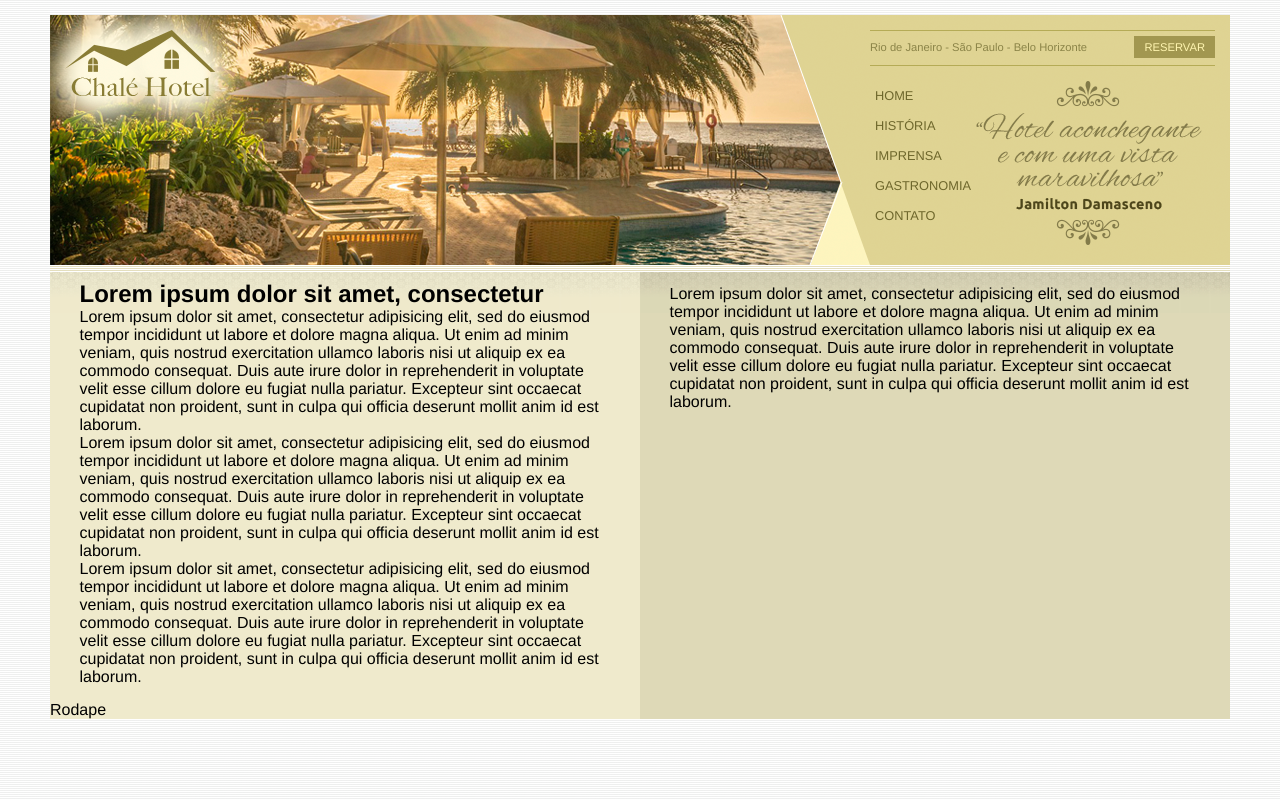
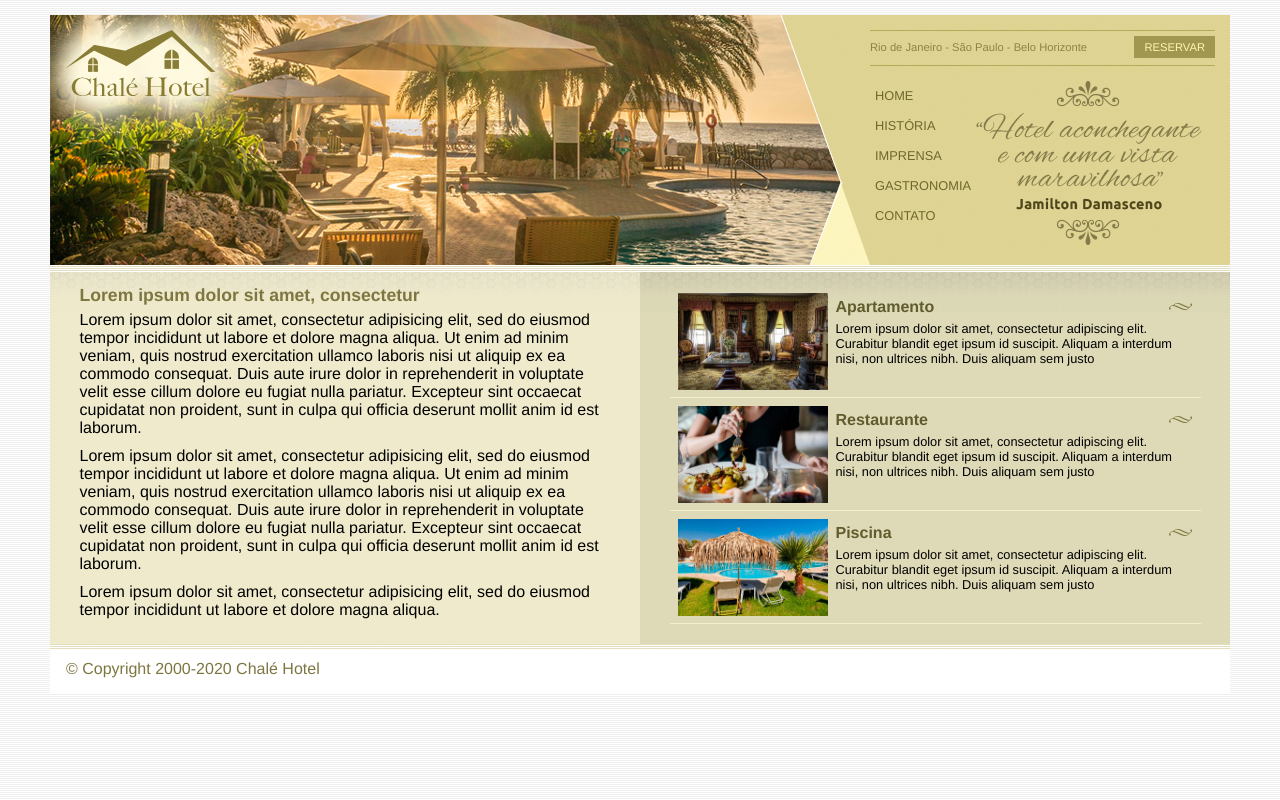
Before and after one commit to Nathy14/front-end-course, a PHP site: page / in a window 1280 px wide. Run offline with PHP 8.4, Linux system fonts and the light colour scheme.

Commit message:
update project Chale Page

```diff
--- a/Projects/chalePage/index.html
+++ b/Projects/chalePage/index.html
@@ -50,20 +50,46 @@
           <h2>Lorem ipsum dolor sit amet, consectetur</h2>
           <p>Lorem ipsum dolor sit amet, consectetur adipisicing elit, sed do eiusmod tempor incididunt ut labore et dolore magna aliqua. Ut enim ad minim veniam, quis nostrud exercitation ullamco laboris nisi ut aliquip ex ea commodo consequat. Duis aute irure dolor in reprehenderit in voluptate velit esse cillum dolore eu fugiat nulla pariatur. Excepteur sint occaecat cupidatat non proident, sunt in culpa qui officia deserunt mollit anim id est laborum.</p>
           <p>Lorem ipsum dolor sit amet, consectetur adipisicing elit, sed do eiusmod tempor incididunt ut labore et dolore magna aliqua. Ut enim ad minim veniam, quis nostrud exercitation ullamco laboris nisi ut aliquip ex ea commodo consequat. Duis aute irure dolor in reprehenderit in voluptate velit esse cillum dolore eu fugiat nulla pariatur. Excepteur sint occaecat cupidatat non proident, sunt in culpa qui officia deserunt mollit anim id est laborum.</p>
-          <p>Lorem ipsum dolor sit amet, consectetur adipisicing elit, sed do eiusmod tempor incididunt ut labore et dolore magna aliqua. Ut enim ad minim veniam, quis nostrud exercitation ullamco laboris nisi ut aliquip ex ea commodo consequat. Duis aute irure dolor in reprehenderit in voluptate velit esse cillum dolore eu fugiat nulla pariatur. Excepteur sint occaecat cupidatat non proident, sunt in culpa qui officia deserunt mollit anim id est laborum.</p>
+          <p>Lorem ipsum dolor sit amet, consectetur adipisicing elit, sed do eiusmod tempor incididunt ut labore et dolore magna aliqua.</p>
         </div>
 
       </div> <!-- fim area-principal-->
 
       <div id="area-lateral"> <!--area-lateral-->
         <div class="conteudo">
-          <p>Lorem ipsum dolor sit amet, consectetur adipisicing elit, sed do eiusmod tempor incididunt ut labore et dolore magna aliqua. Ut enim ad minim veniam, quis nostrud exercitation ullamco laboris nisi ut aliquip ex ea commodo consequat. Duis aute irure dolor in reprehenderit in voluptate velit esse cillum dolore eu fugiat nulla pariatur. Excepteur sint occaecat cupidatat non proident, sunt in culpa qui officia deserunt mollit anim id est laborum.</p>
+          <ul id="beneficios">
+
+            <li>
+              <a href=#>
+                <img src="images/apartamento.jpg" width="150" alt="Apartamento">
+                <h3>Apartamento</h3>
+                <p>Lorem ipsum dolor sit amet, consectetur adipiscing elit. Curabitur blandit eget ipsum id suscipit. Aliquam a interdum nisi, non ultrices nibh. Duis aliquam sem justo</p>
+              </a>
+            </li>
+
+            <li>
+              <a href=#>
+                <img src="images/restaurante.jpg" width="150" alt="Restaurante">
+                <h3>Restaurante</h3>
+                <p>Lorem ipsum dolor sit amet, consectetur adipiscing elit. Curabitur blandit eget ipsum id suscipit. Aliquam a interdum nisi, non ultrices nibh. Duis aliquam sem justo</p>
+                </a>
+            </li>
+
+            <li>
+              <a href=#>
+                <img src="images/piscina.jpg" width="150" alt="Piscina">
+                <h3>Piscina</h3>
+                <p>Lorem ipsum dolor sit amet, consectetur adipiscing elit. Curabitur blandit eget ipsum id suscipit. Aliquam a interdum nisi, non ultrices nibh. Duis aliquam sem justo</p>
+              </a>
+            </li>
+
+          </ul>
         </div>
 
       </div> <!--fim area-lateral-->
 
       <div id= "rodape">
-        Rodape
+        <span>&copy; Copyright 2000-2020 Chalé Hotel</span>
       </div>
 
     </div><!--fim container-->
--- a/Projects/chalePage/style.css
+++ b/Projects/chalePage/style.css
@@ -1,4 +1,4 @@
-/* Estrutura do site */
+/* Estrutura do site*/
 * {
 	margin:0;
 	padding: 0;
@@ -88,20 +88,19 @@
 }
 
 /* Barra de navegação vertical*/
-
-#menu{
+#menu {
 	margin-top: 15px;
 }
 
-ul{
+ul {
 	list-style: none;
 }
 
-ul#navegacao{
+ul#navegacao {
 	float: left;
 }
 
-ul#navegacao a{
+ul#navegacao a {
 	text-transform: uppercase;
 	font-size: 0.8em;
 	padding: 5px;
@@ -109,37 +108,81 @@
 	line-height: 30px;
 }
 
-ul#navegacao a:hover{
+ul#navegacao a:hover {
 	background: #fdf6be;
 }
 
-.depoimento{
+.depoimento {
 	width: 226px;
 	height: 164px;
 	float: right;
 }
 
-/*Area de conteudos*/
-
-#area-principal{
+/* Área de conteúdos*/
+#area-principal {
 	float: left;
 	width: 50%;
 	background: url(images/bg-area-principal.png) top left repeat-x;
 	padding: 15px 0px;
 }
 
-#area-lateral{
+#area-lateral {
 	float: right;
 	width: 50%;
 	background: url(images/bg-area-lateral.png) top left repeat-x;
 	padding: 20px 0px;
 }
 
-.conteudo{
+.conteudo {
 	margin: 0 auto;
 	width: 90%;
 }
 
-#rodape{
+#rodape {
 	clear: both;
+	padding: 16px;
+	background: #fff url(images/bg-rodape.png) repeat-x top;
+	color: #7d7640;
 }
+
+
+/* Formatações de textos*/
+h2 {
+	color: #7d7640;
+	font-size: 1.1em;
+	padding: 5px 0px;
+}
+
+p {
+	font-size: 1em;
+	margin-bottom: 10px;
+}
+
+/* Formatações da area lateral*/
+#beneficios li {
+	padding: 8px;
+	border-bottom: 1px solid #f3efcb;
+	height: 6em;
+}
+
+#beneficios li a img {
+	float: left;
+	margin-right: 8px;
+}
+
+#beneficios li a p {
+	color: #000;
+	font-size: 0.8em;
+}
+
+#beneficios li a h3 {
+	font-size: 1em;
+	color: #615b2d;
+	padding: 5px 0;
+	background: url(images/ornamento.png) no-repeat center right;
+}
+
+#beneficios li:hover {
+	background: #f6f3d6;
+	cursor: pointer;
+}
```
Lines whose indentation alone changed are shown as unchanged.
